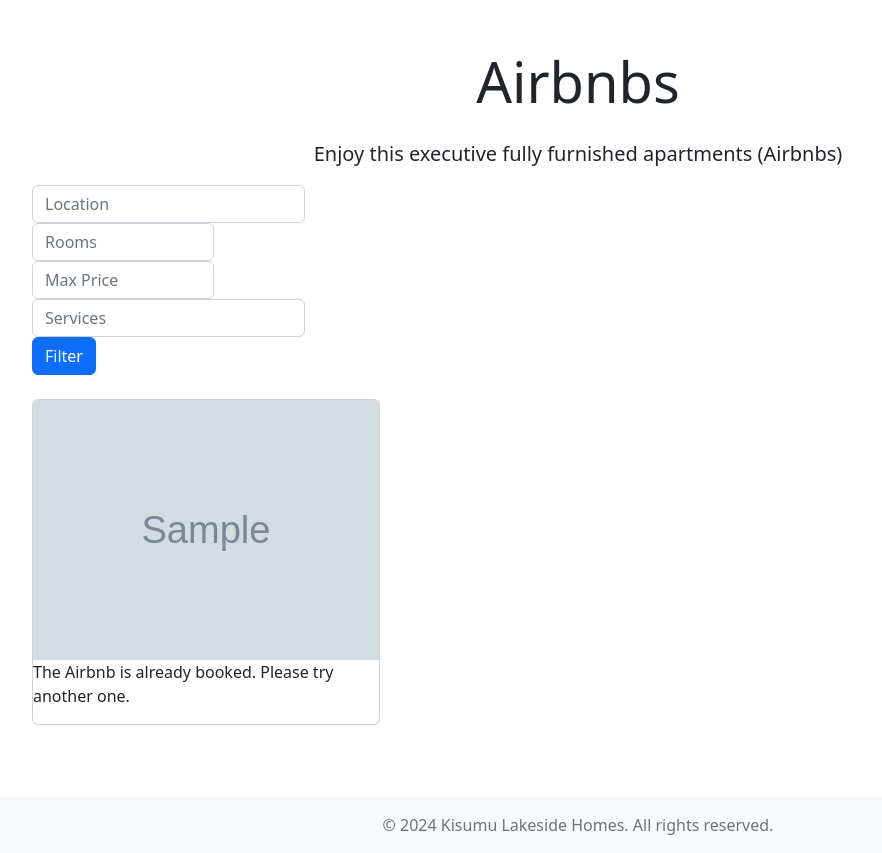
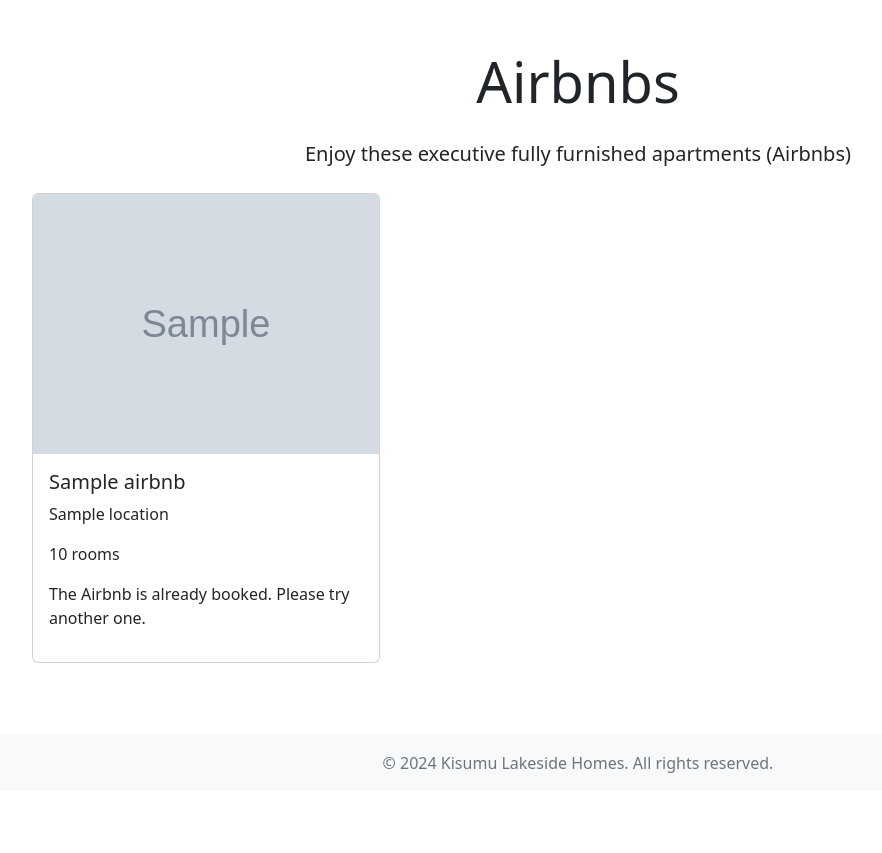
Before and after one commit to Victormuthomi/private_airbnb, a Django app: template templates/airbnb.html in a window 1280 px wide. Shown: the part 74-927 px from the top of the page, without its empty margins (62-944 px from the left). After the commit the page ends 847 px from the top, so only its background shows below. Run offline with Django 3.2, Linux system fonts and the light colour scheme; the template is opened without the code that fills it: most values are stand-ins (such as "Sample title", 1, 10 or a date in 2020); grey boxes marked "Sample" are stand-in pictures; some libraries are stand-ins or nearby versions.

Commit message:
Modify airbnb.html.

```diff
--- a/templates/airbnb.html
+++ b/templates/airbnb.html
@@ -5,37 +5,25 @@
 {% block content %}
 <div class="container my-5">
     <h1 class="display-4 text-center mb-4">Airbnbs</h1>
-    <p class="lead text-center">Enjoy this executive fully furnished apartments (Airbnbs)</p>
+    <p class="lead text-center">Enjoy these executive fully furnished apartments (Airbnbs)</p>
 
     <!-- Filters -->
     <form method="get" class="mb-4">
-        <div class="form-row">
-            <div class="col-md-3">
-                <input type="text" name="location" class="form-control" placeholder="Location">
-            </div>
-            <div class="col-md-2">
-                <input type="number" name="rooms" class="form-control" placeholder="Rooms">
-            </div>
-            <div class="col-md-2">
-                <input type="number" name="price" class="form-control" placeholder="Max Price">
-            </div>
-            <div class="col-md-3">
-                <input type="text" name="services" class="form-control" placeholder="Services">
-            </div>
-            <div class="col-md-2">
-                <button type="submit" class="btn btn-primary">Filter</button>
-            </div>
-        </div>
+        <!-- Your filter form here -->
     </form>
 
     <!-- Listings -->
-    <div class="row flex-row flex-nowrap overflow-auto">
+    <div class="row">
         {% for airbnb in all_airbnbs_list %}
-        <div class="col-4">
-            <div class="card mb-4">
+        <div class="col-md-4 mb-4">
+            <div class="card">
                 {% if airbnb.images.all %}
                 <img class="card-img-top" src="{{ airbnb.images.all.0.image.url }}" alt="{{ airbnb.name }}">
                 {% endif %}
+                <div class="card-body">
+                    <h5 class="card-title">{{ airbnb.name }}</h5>
+                    <p class="card-text">{{ airbnb.location }}</p>
+                    <p class="card-text">{{ airbnb.rooms }} rooms</p>
                     {% if airbnb.avalability %}
                     <a href="{% url 'airbnb_detail' airbnb.id %}" class="btn btn-primary">View Details</a>
                     {% else %}
@@ -43,6 +31,7 @@
                     {% endif %}
                 </div>
             </div>
+        </div>
         {% endfor %}
     </div>
 </div>
```
Also changed, not shown: db.sqlite3.
